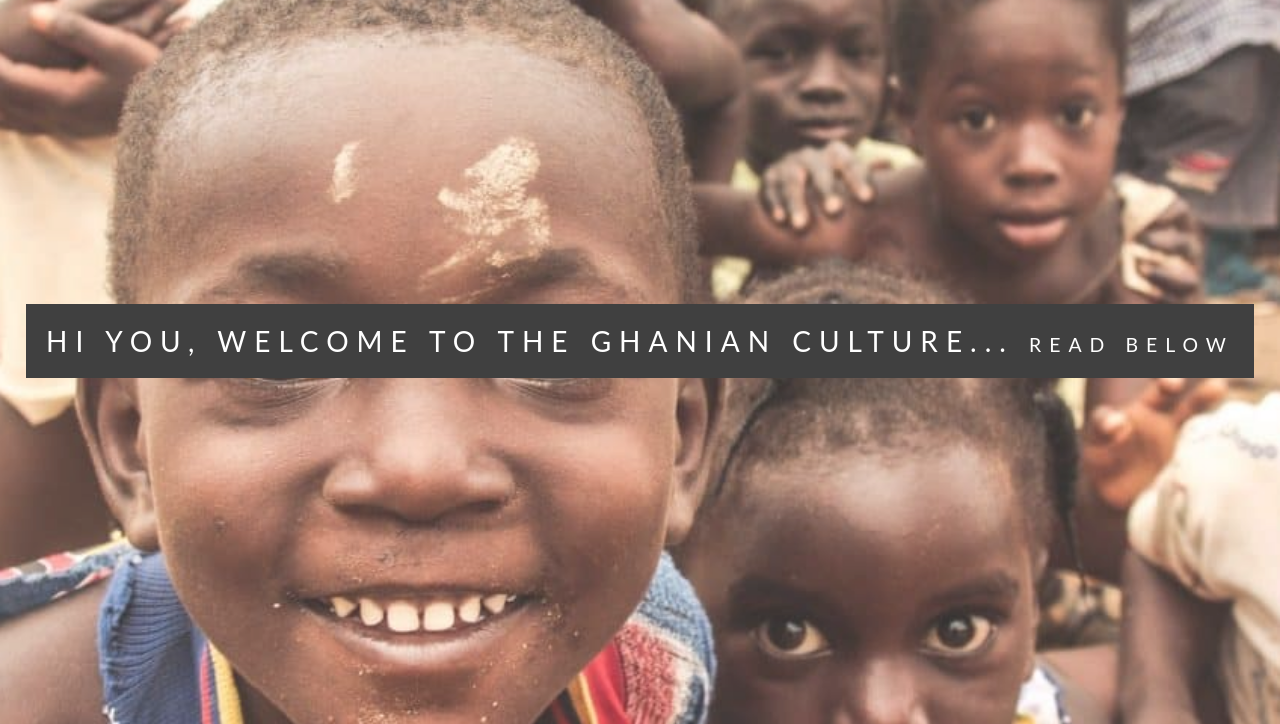
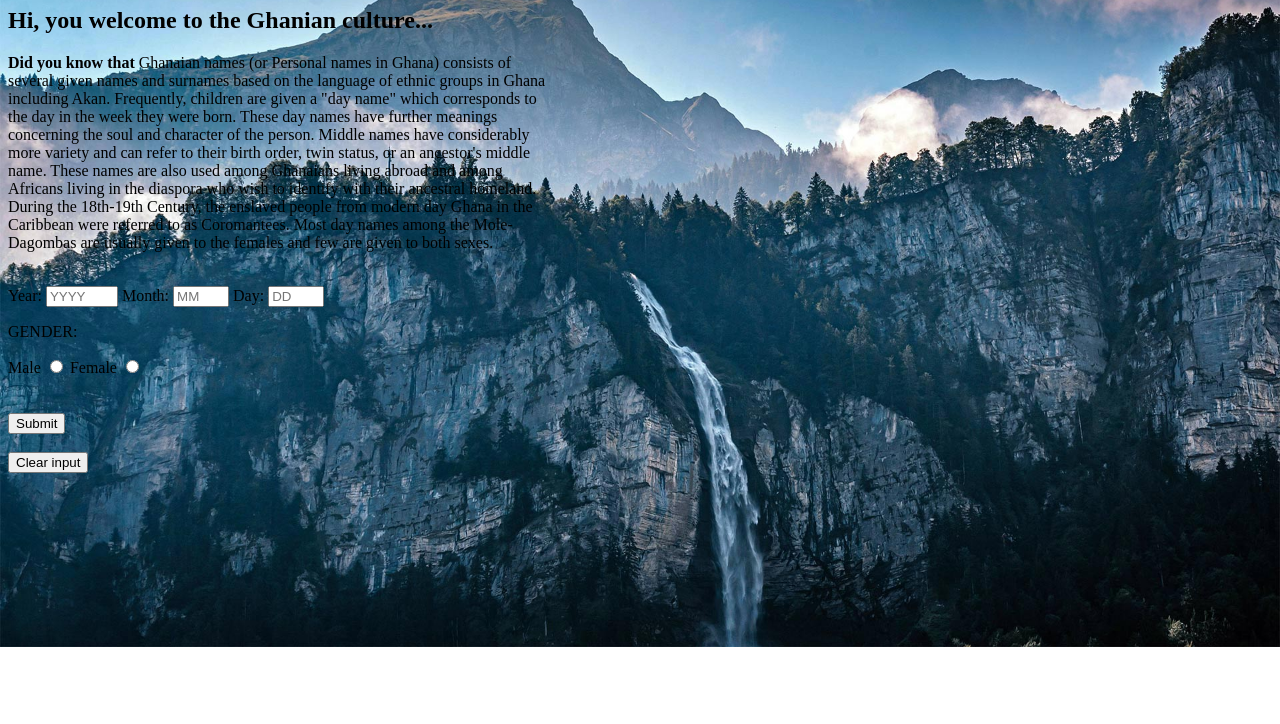
Before and after one commit to Balvine/Akan-Name-Generator, a plain HTML site: page index.html in a window 1280 px wide. Shown: the part 73-797 px from the top of the page. Drawn offline with Linux system fonts and the light colour scheme.

Commit message:
styled the css

```diff
--- a/index.html
+++ b/index.html
@@ -8,18 +8,16 @@
     <title>Ghana | Naming</title>
   </head>
   <body>
-    <div class="pimg1">
-      <div class="ptext">
-        <span class="border">
-          Hi you, welcome to the Ghanian culture...
-          <small> <small> read below </small> </small>
-        </span>
-      </div>
-    </div>
+    <div class="container">
+      <h1>AKAN-NAMES</h1>
+      <h2> Hi, you welcome to the Ghanian culture...</h2>
 
-    <section class="section section-light">
-      <h2>About us</h2>
-      <p>
+      <div class="container">
+        <div class="row">
+          <div class="col-md-4">
+            <div class="card div" style="width: 550px;">
+              <div class="card-body">
+                <p class="card-text">
                   <b>Did you know that</b> Ghanaian names (or Personal names in Ghana)
                   consists of several given names and surnames based on the language of
                   ethnic groups in Ghana including Akan. Frequently, children are given a
@@ -34,47 +32,83 @@
                   names among the Mole-Dagombas are usually given to the females and few
                   are given to both sexes. <br />
                   <br />
-        This site however helps you know your Akan name.
                 </p>
-    </section>
-
-    <div class="pimg2">
-      <div class="ptext">
-        <span class="border trans">
-          Our Flag
-        </span>
               </div>
             </div>
 
-    <section class="section section-dark">
-      <h2>About Akan</h2>
-      <p>
-        Akan names are derived from Ghanian culture. Frequently in Ghana,
-        children are given their first name as a 'day name' which corresponds to
-        the day in the week they were born. Here are Ghanian day names.
-      </p>
-    </section>
-
-    <div class="pimg3">
-      <div class="ptext">
-        <span class="border trans">
-          Just imagine how mighty and organised Ghanians are...
-        </span>
     </div>
+    <div class="col-md-3"></div>
+    <div class="col-md-5">
+      <form class="myform" method="GET" onsubmit="getAkanName()">
+        <label for="year-of-birth">
+          Year:
+          <input
+            id="year-input"
+            type="number"
+            name="year-of-birth"
+            placeholder="YYYY"
+            value=""
+            required
+            min="1980"
+            max="2020"
+          />
+        </label>
+        <label for="month-of-birth">
+          Month:
+          <input
+            id="month-input"
+            type="number"
+            name="month-of-birth"
+            placeholder="MM"
+            value=""
+            required
+            min="1"
+            max="12"
+          />
+        </label>
+        <label for="day-of-birth">
+          Day:
+          <input
+            id="day-input"
+            type="number"
+            name="day-of-birth"
+            placeholder="DD"
+            value=""
+            required
+            min="1"
+            max="31"
+          />
+        </label>
+        <br />
+        <label for="gender">
+          <div id="gender ">
+            <p>GENDER:</p>
+            Male
+            <input
+              id="male-input"
+              type="radio"
+              name="gender"
+              value="male"
+              required
+            />
+            Female
+            <input
+              id="female-input"
+              type="radio"
+              name="gender"
+              value="female"
+              required
+            />
           </div>
-
-    <section class="section section-dark">
-      <h2>Know your name..</h2>
-      <p>
-        <a onclick="myFunction()"  id= "akan-names" href="#">Click here </a>
-      </p>
-    </section>
-
-    <div class="pimg1">
-      <div class="ptext">
-        <span class="border">
-          Thats all for now.
-        </span>
+        </label>
+        <br /><br />
+        <input id="result" type="submit" name="" value="Submit" />
+        <br /><br />
+      </form>
+      <form onsubmit="clearInput()">
+        <input class="clear" type="submit" value="Clear input" />
+      </form>
+    </div>
   </div>
 </div>
    <script src="script.js"></script>
--- a/script.js
+++ b/script.js
@@ -1,46 +1,114 @@
-var submission = function() {
-    var daysOfTheWeek = [
+function getAkanName() {
+  var yearOfBirth = document.getElementById("year-input").value;
+  var monthOfBirth = Number(document.getElementById("month-input").value);
+  var dayOfBirth = Number(document.getElementById("day-input").value);
+  var genders = document.getElementsByName("gender");
+
+  // function to get gender
+  function getGender() {
+    for (var gender of genders) {
+      if (gender.checked) {
+        return gender.value;
+      }
+    }
+  }
+
+  var myGenderValue = getGender();
+  console.log(myGenderValue);
+
+  // validation functions
+  function monthValidator() {
+    if (monthOfBirth < 1 || monthOfBirth > 12) {
+      return false;
+    } else {
+      return true;
+    }
+  }
+
+  function dayValidator() {
+    if (monthOfBirth === 2 && Number(yearOfBirth) % 4 === 0) {
+      if (dayOfBirth > 28 || dayOfBirth < 1) {
+        return false;
+      } else if (monthOfBirth === 2 && dayOfBirth > 29) {
+        return false;
+      } else if (monthOfBirth === 2 && dayOfBirth < 1) {
+        return false;
+      } else {
+        return true;
+      }
+    } else if (dayOfBirth < 1 || dayOfBirth > 31) {
+      return false;
+    } else {
+      return true;
+    }
+  }
+
+  //validation variables
+  var monthValid = monthValidator();
+  var dayValid = dayValidator();
+
+  //formula to determine day of birth (Sunday = 1, Monday = 2)etc..
+  var dayOfWeekNumber = Math.floor(
+    (Number(yearOfBirth.slice(0, 2)) / 4 -
+      2 * Number(yearOfBirth.slice(0, 2)) -
+      1 +
+      (5 * Number(yearOfBirth.slice(2, 4))) / 4 +
+      (26 * (monthOfBirth + 1)) / 10 +
+      dayOfBirth) %
+      7
+  );
+
+  //creating arrays of Akan names for males & females and days of the week
+  var daysOfWeek = [
     "Sunday",
     "Monday",
     "Tuesday",
     "Wednesday",
     "Thursday",
     "Friday",
-      "Saturday"
+    "Saturday",
   ];
-    var maleNames = [
+
+  var maleAkanNames = [
     "Kwasi",
     "Kwadwo",
     "Kwabena",
     "Kwaku",
     "Yaw",
     "Kofi",
-      "Kwame"
+    "Kwame",
   ];
-    var femaleNames = [
+
+  var femaleAkanNames = [
     "Akosua",
-       " Adwoa",
+    "Adwoa",
     "Abenaa",
     "Akua",
     "Yaa",
     "Afua",
-      "Ama"
+    "Ama",
   ];
+
+  //generating and index value to select items on arrays
+  var index;
+  // fix formula bug
+  if (dayOfWeekNumber == 0) {
+    index = 6;
+  } else {
+    index = dayOfWeekNumber - 1;
   }
-var name= document.getElementById("akan-names");
-function myFunction() {
-    const date= prompt("input date")
-    const month= prompt("input month")
-    const year= prompt("input year")
-    if(date<=0 ||date>31){
-        alert("invalid date");
+
+  console.log(index);
+
+  if (myGenderValue == "male" && monthValid && dayValid) {
+    alert(`Your Akan name is ${maleAkanNames[index]}.`);
+
+    return false;
+  } else if (myGenderValue == "female" && monthValid && dayValid) {
+    alert(`Your Akan name is ${femaleAkanNames[index]}`);
+
+    return false;
+  } else {
+    alert("You entered an invalid day or month, please try again");
   }
-    else if(month<=0 || month>12){
-        alert("invalid month");
 }
-    else if(year<1900 || year>2020){
-        alert("invalid year");
-    }
-    else {console.log(date,month,year)}
-
-}
--- a/styles.css
+++ b/styles.css
@@ -1,108 +1,6 @@
-body,
-html {
-  height: 100%;
-  margin: 0;
-  font-size: 16px;
-  font-family: "Lato", sans-serif;
-  font-weight: 400;
-  line-height: 1.8em;
-  color: #666666;
-}
-
-.pimg1,
-.pimg2,
-.pimg3 {
-  position: relative;
-  opacity: 0.8;
-}
-
-.pimg1 {
-  background: url("img/img2.jpg");
-  min-height: 100%;
-  background-attachment: fixed;
-  background-position: center;
-  background-size: cover;
-  background-repeat: no-repeat;
-}
-
-.pimg2 {
-  background: url("../img/img1.png");
-  min-height: 300px;
-  background-attachment: fixed;
-  background-position: center;
-  background-size: cover;
-  background-repeat: no-repeat;
-}
-
-.pimg3 {
-  background: url("../img/img3.jpg");
-  min-height: 300px;
-  background-attachment: fixed;
-}
-
-.section {
-  text-align: center;
-  padding: 50px 80px;
-}
-
-.section-light {
-  background: #f4f4f4;
-  color: #666666;
-}
-
-.section-dark {
-  background: #282e34;
-  color: #ddd;
-}
-
-.section-dark a{
-  background: #ddd;
-  color: #333;
-  font-weight: 600;
-  text-decoration: none;
-  border: 1px solid white;
-  border-radius: 5px;
-  padding: 10px;
-}
-
-.section-dark a:hover{
-  color: white;
-  background: #333;
-  transition: all 1s ease-in-out;
-}
-
-.section-dark a:active{
-  transform: scale(0.97);
-}
-
-.ptext {
-  position: absolute;
-  text-transform: uppercase;
-  top: 50%;
-  width: 100%;
-  text-align: center;
-  color: #000000;
-  font-size: 28px;
-  letter-spacing: 8px;
-}
-
-.ptext .border {
-  background-color: #111;
-  color: #fff;
-  padding: 20px;
-}
-
-.ptext .border a {
-  display: inline-block;
-}
-.ptext .border.trans {
-  background-color: transparent;
-}
-
-@media (max-width: 568px) {
-  .pimg1,
-  .pimg2,
-  .pimg3 {
-    background-attachment: scroll;
+body {
+    background: url(../img/img3.jpg);
+    background-repeat: no-repeat;
+    background-size: cover;
+    overflow-x: hidden;
   }
-}
```
Lines whose indentation alone changed are shown as unchanged.
